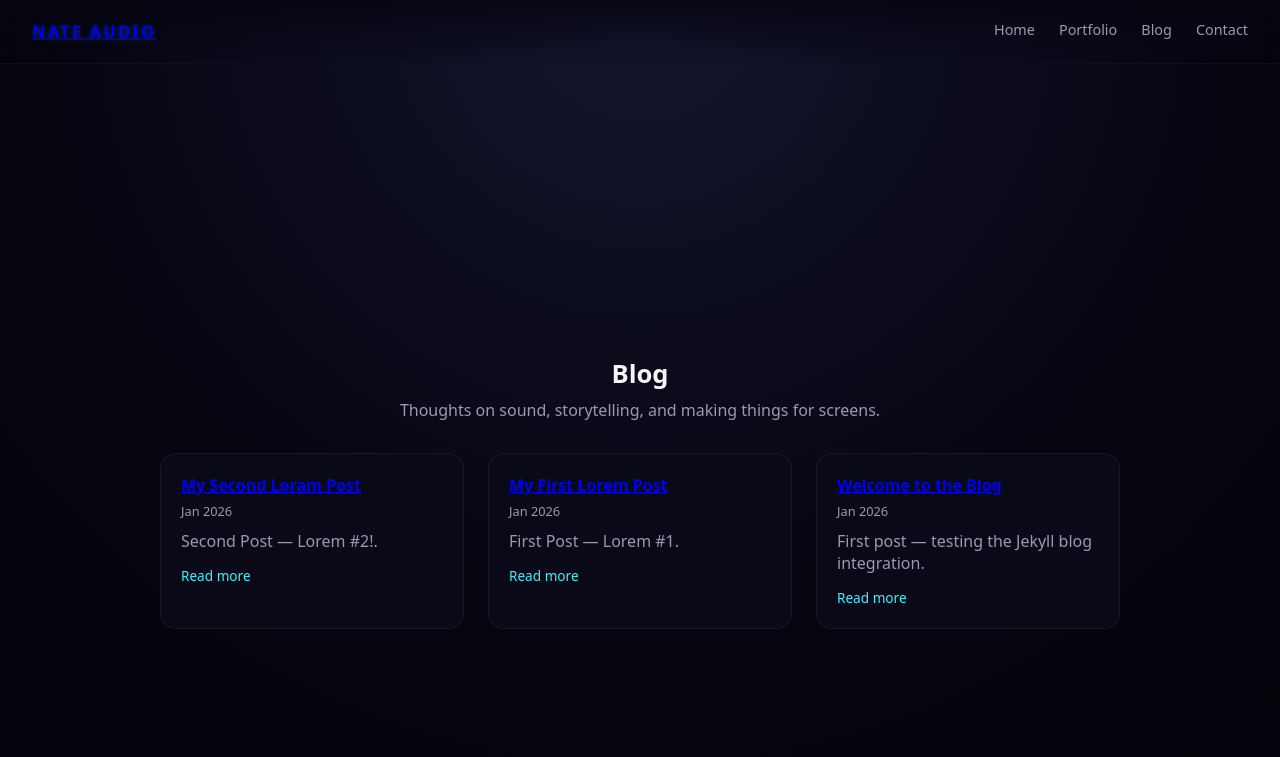
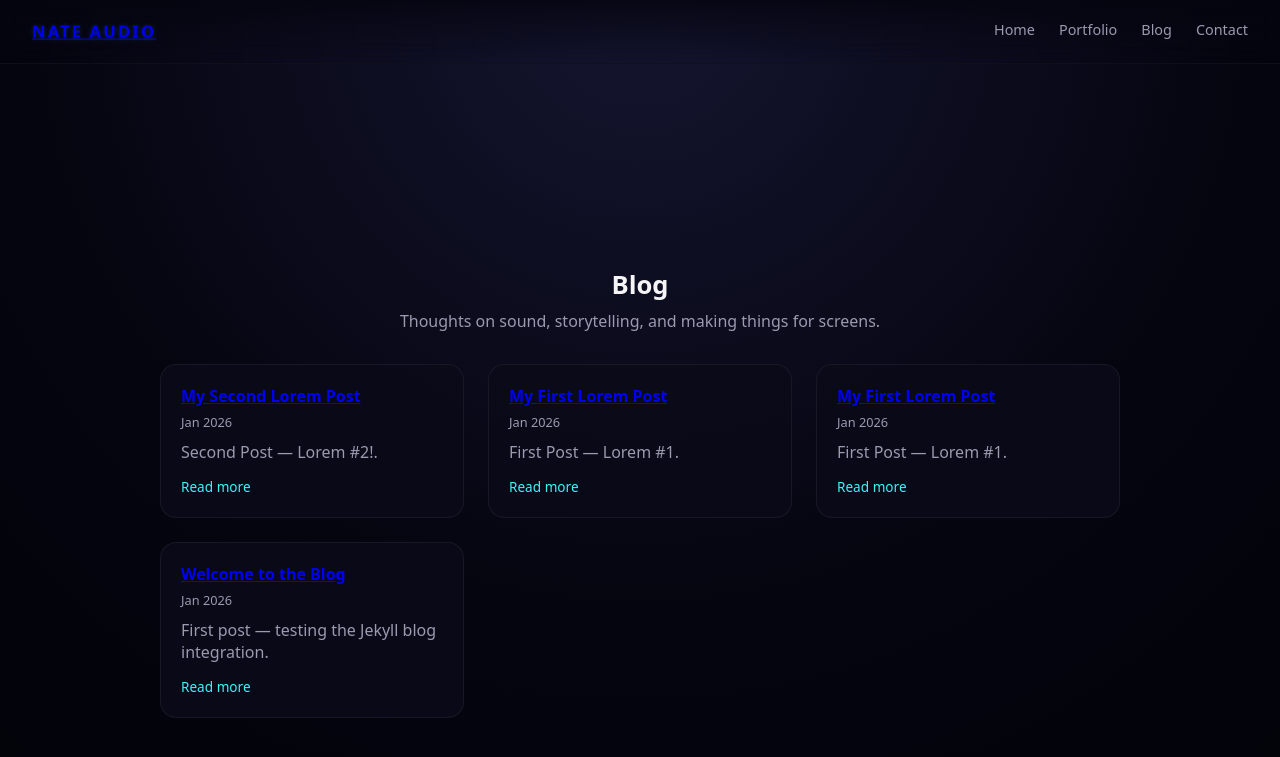
Before and after one commit to NateAudio/nateaudio.github.io, a Jekyll site: the page built from blog/index.md, in a window 1280 px wide. Shown: the top 757 px of the page. Built offline with Jekyll 4.4.1, drawn with Linux system fonts in a browser that asks for light colours; part of the change alters nothing that is shown.

Commit message:
Add files via upload

```diff
--- /dev/null
+++ b/_posts/2026-01-28-first_post_1.md
@@ -0,0 +1,18 @@
+---
+title: "My First Lorem Post"
+date: 2026-01-28
+excerpt: "First Post — Lorem #1."
+layout: default
+---
+
+
+
+Lorem ipsum dolor sit amet, consectetur adipiscing elit. Phasellus erat massa, luctus sit amet odio ut, malesuada rhoncus justo. Cras sit amet augue quis ipsum sagittis finibus vel scelerisque erat. Nam eu diam vitae massa blandit iaculis venenatis interdum ipsum. Fusce a lectus elit. Vivamus sit amet est vel urna scelerisque volutpat. Morbi dignissim congue massa, at laoreet odio. Donec interdum mattis interdum. Vivamus vel leo dictum, imperdiet felis a, ultricies lorem. Quisque imperdiet dapibus nisl. Sed vitae sollicitudin neque, ut tincidunt elit. Nunc eget tincidunt tellus. Etiam tristique bibendum est sit amet pretium.
+
+Praesent quis mollis ante. Nam id elit viverra, consectetur nisl a, maximus risus. Class aptent taciti sociosqu ad litora torquent per conubia nostra, per inceptos himenaeos. Duis bibendum congue turpis eu convallis. Nam quis justo consectetur, rhoncus quam vitae, pulvinar sapien. Vestibulum consectetur sit amet nisl vel ornare. Donec scelerisque velit nec turpis maximus, eu finibus orci condimentum. Quisque vestibulum maximus bibendum. Sed interdum consectetur feugiat. Phasellus fermentum nulla ante. Aliquam erat volutpat. Quisque placerat lacus dolor, eget blandit purus molestie non. Orci varius natoque penatibus et magnis dis parturient montes, nascetur ridiculus mus. Proin at euismod turpis, et imperdiet ipsum. Praesent non tempus eros. Morbi porttitor arcu interdum magna dapibus volutpat.
+
+Nunc vehicula vel quam vitae dictum. In nec neque non erat feugiat tincidunt. Nunc lacinia ac nisi vulputate iaculis. Fusce euismod, tellus eu euismod scelerisque, magna sem venenatis neque, a tempor libero massa id dolor. Praesent tincidunt porta est et scelerisque. In tincidunt, enim vitae varius feugiat, mi mauris consequat nisi, et semper ipsum lacus id eros. Cras consectetur venenatis lacus, eu pellentesque augue scelerisque ut. Fusce tristique magna quis porta facilisis. Sed rutrum ipsum sit amet odio porttitor volutpat. Curabitur quis dignissim mi. Curabitur dignissim maximus ante, eu sagittis odio imperdiet sed. Nam sollicitudin mollis odio eget sodales.
+
+Integer a auctor dui. Maecenas nec lectus ipsum. Aliquam mollis nibh augue, sit amet commodo ante pulvinar et. Morbi ut venenatis dui. Curabitur varius nulla a eros egestas porttitor. Aliquam ac eros tempus, tincidunt arcu at, finibus eros. Suspendisse porta mollis vulputate. Mauris neque diam, bibendum ut mi tempus, tempus volutpat velit. Curabitur consequat porttitor feugiat.
+
+Sed dictum venenatis velit et ultricies. Etiam odio sapien, sodales at porta eget, luctus sed erat. Nulla tortor est, pulvinar sollicitudin finibus sed, interdum laoreet nisi. Etiam ultricies ullamcorper orci, eu feugiat magna porttitor a. Pellentesque vel mi mollis, iaculis diam vel, eleifend ex. Etiam imperdiet augue aliquet purus rutrum, eu imperdiet est auctor. Donec id hendrerit nisi. Nulla luctus ut nunc vel euismod. Sed ante diam, ullamcorper id mollis eget, dictum ac mi. Sed id quam sit amet lectus imperdiet malesuada et sit amet dui. Nunc ut dictum neque. Cras bibendum luctus ex. Praesent id odio mi.
--- a/_posts/2026-01-29-second_post_1.md
+++ b/_posts/2026-01-29-second_post_1.md
@@ -1,5 +1,5 @@
 ---
-title: "My Second Loram Post"
+title: "My Second Lorem Post"
 date: 2026-01-29
 excerpt: "Second Post — Lorem #2!."
 layout: default
```
